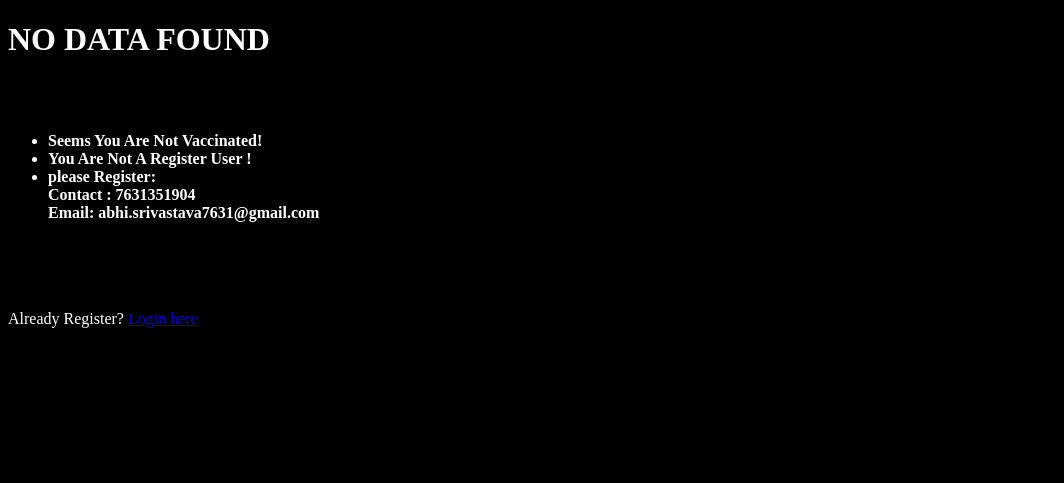
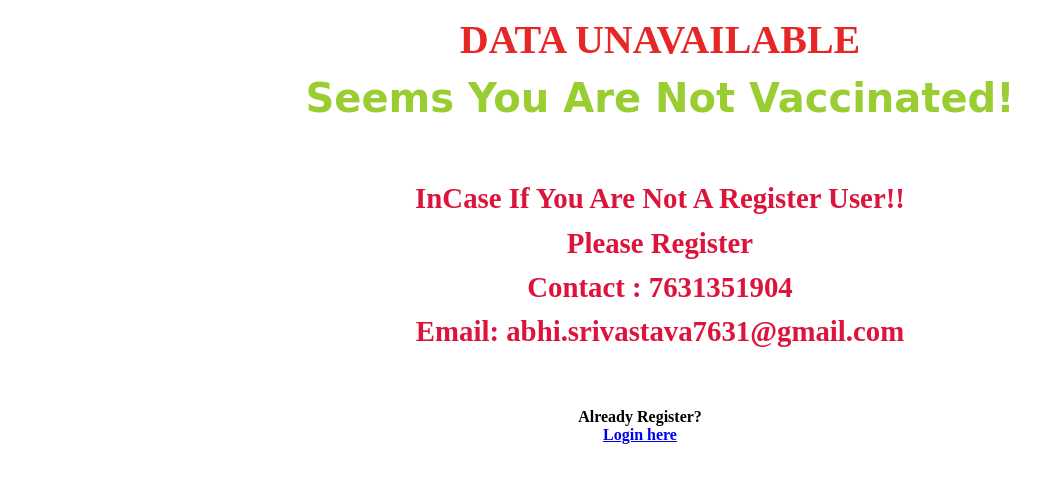
Before and after one commit to sriabhik/vaccine_status, a PHP site: page /route/Data_miss.html in a window 1280 px wide. Shown: the top 483 px of the page, without its empty margins (0-1064 px from the left). Run offline with PHP 8.4, Linux system fonts and the light colour scheme.

Commit message:
update 3

```diff
--- /dev/null
+++ b/css/fail.css
@@ -0,0 +1,23 @@
+
+#bodySectio h1{
+    text-align: center;
+    font-size: 250%;
+    margin: 1%;
+}
+#inn{
+    padding: 2%;
+    color:crimson;
+    margin:2%;
+    font-size: 90%;
+}
+#bodySectio li{
+    text-align: center;
+    list-style-type : none;
+    margin: 1%;
+    font-size:200%;
+
+}
+#footerSection{
+    text-align: center;
+
+}
--- a/route/Data_miss.html
+++ b/route/Data_miss.html
@@ -4,30 +4,27 @@
     <meta charset="UTF-8">
     <meta http-equiv="X-UA-Compatible" content="IE=edge">
     <meta name="viewport" content="width=device-width, initial-scale=1.0">
-    <title>NO RECORDS</title>
+    <title>Document</title>
+    <link rel = "stylesheet" href = "../css/fail.css">
 </head>
-<style>
-    #bodySection{
-        background-color: black;
-    }
-    #all{
-        color: white;
-        font-size:100%;
-    }
-</style>
-<body id = "bodySection">
-    <div id = "all">
-        <h1>NO DATA FOUND </h1>
-        <br><br>
-        <ul>
-            <li><b> Seems You Are Not Vaccinated! </b></li>
-            <li><b>You Are Not A Register User !</b></li>
+<body>
+    <div id = "bodySectio">
+        <ul style =" color:black">
+            <h1 style="color:rgb(230, 39, 39)">DATA UNAVAILABLE</h1>
+            <li style="font-size: 250%; "><b style="color:yellowgreen;font-family:  cursive;"> Seems You Are Not Vaccinated! </b></li>
+            <div id = "inn">
+                <li id = "box"><b>InCase If You Are Not A Register User!!</b></li>
+                <li><b>Please Register </li>
+                <li>Contact : 7631351904</li>
+                <li>Email: abhi.srivastava7631@gmail.com</li>
+            </div>
+        </ul>
 
-            <li><b>please Register: <br>Contact : 7631351904<br>Email: abhi.srivastava7631@gmail.com</b></li>
-        </ul>
-        <br><br><br><br>
-        <a>Already Register?</a>
-        <a href ="..//index.html " target="_blank">Login here</a>
+        <footer id = "footerSection">
+            <a>Already Register?</a>
+            <br>
+            <a href ="..//index.html " target="_blank">Login here</a>
+        </footer>
     </div>
 </body>
 </html>
```
Also changed, not shown: css/login.css (+14 -8 lines), css/register.css (+5 -2 lines), index.html (+7 -11 lines), route/dashboard.css (+17 -10 lines), route/dashboard.php (+9 -7 lines), route/register.html (+8 -10 lines), images/injection.jpeg (added), images/record.jpeg (added), images/sri.jpg (added), uploads/16237443296765590182027445731606.jpg (added), uploads/IMG-20210524-WA0000.jpg (added), uploads/IMG_20210329_175233.jpg (added), 1 other file.
